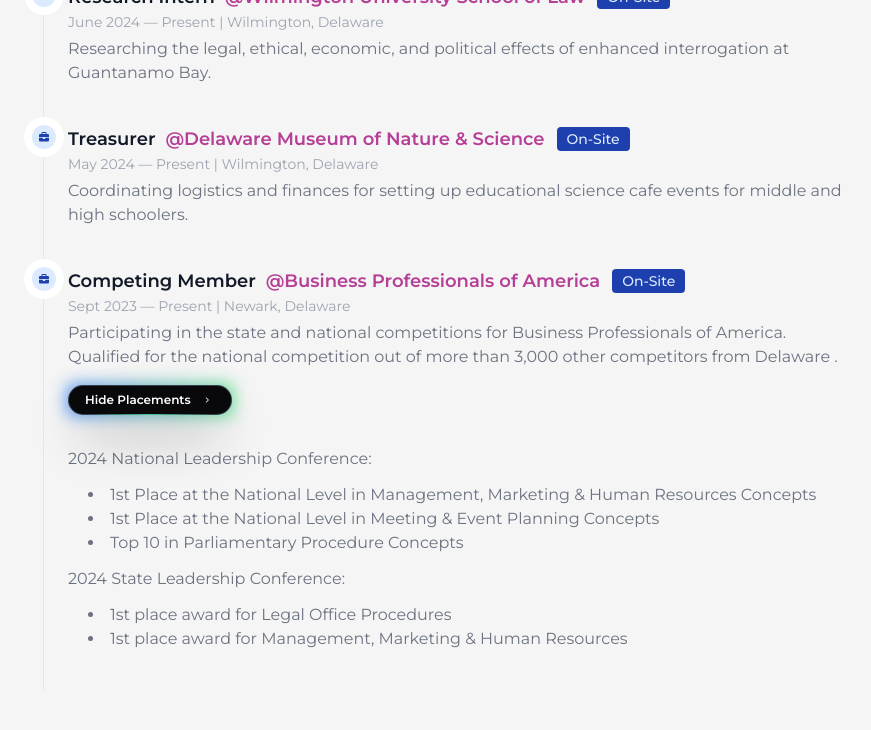
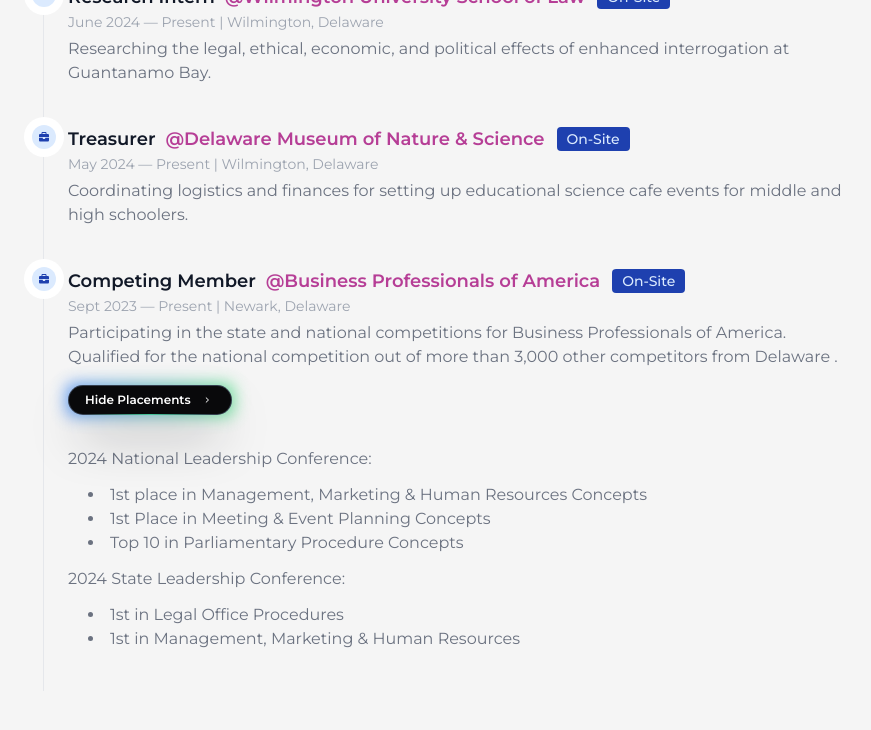
Before and after one commit to shriyanyamali/portfolio-v2, a Next.js app: page /resume in a window 1280 px wide. Both pictures are taken after a click on the button "Show Placements". Shown: the part 1509-2239 px from the top of the page, without its empty margins (197-1068 px from the left). Built offline with nearby package versions, Linux system fonts and the light colour scheme.

Commit message:
format fixes

```diff
--- a/src/components/ExperienceTimeline.js
+++ b/src/components/ExperienceTimeline.js
@@ -275,13 +275,10 @@ const ExperienceTimeline = () => {
 
                   <ul className="list-disc list-inside pl-5 text-gray-500 dark:text-gray-300">
                     <li>
-                      1st Place at the National Level in Management, Marketing &
-                      Human Resources Concepts
+                      1st place in Management, Marketing & Human Resources
+                      Concepts
                     </li>
-                    <li>
-                      1st Place at the National Level in Meeting & Event
-                      Planning Concepts
-                    </li>
+                    <li>1st Place in Meeting & Event Planning Concepts</li>
                     <li>Top 10 in Parliamentary Procedure Concepts</li>
                   </ul>
 
@@ -290,9 +287,9 @@ const ExperienceTimeline = () => {
                   </div>
 
                   <ul className="list-disc list-inside pl-5 text-gray-500 dark:text-gray-300">
-                    <li>1st place award for Legal Office Procedures</li>
+                    <li>1st in Legal Office Procedures</li>
                     <li>
-                      1st place award for Management, Marketing & Human
+                      1st in Management, Marketing & Human
                       Resources
                     </li>
                   </ul>
--- a/src/components/skills-meteor-cards/meteors-1.jsx
+++ b/src/components/skills-meteor-cards/meteors-1.jsx
@@ -31,7 +31,7 @@ export function MeteorsDemo1() {
 
           <p className="font-normal text-base text-slate-700 dark:text-slate-500 mb-4 relative z-50">
             Awarded By: The Delaware Mock Trial Committee <br />
-            Won the Best Attorney Award out of more than 300 other 9th, 10th, 11th, and 12th grade attorneys throughout the state of Delaware.
+            Description: Won the Best Attorney Award out of more than 300 other 9th, 10th, 11th, and 12th grade attorneys throughout the state of Delaware.
           </p>
 
           {/* <button className="border px-4 py-1 rounded-lg  border-gray-500 text-gray-300">
--- a/src/components/skills-meteor-cards/meteors-2.jsx
+++ b/src/components/skills-meteor-cards/meteors-2.jsx
@@ -30,7 +30,7 @@ export function MeteorsDemo2() {
 
           <p className="font-normal text-base text-slate-500 mb-4 relative z-50">
             Awarded By: Business Professionals of America <br />
-            1st Place at the State Level in Legal Office Procedures out of more
+            Description: 1st Place at the State Level in Legal Office Procedures out of more
             than 500 participants.
           </p>
 
--- a/src/components/skills-meteor-cards/meteors-3.jsx
+++ b/src/components/skills-meteor-cards/meteors-3.jsx
@@ -30,7 +30,7 @@ export function MeteorsDemo3() {
 
           <p className="font-normal text-base text-slate-700 dark:text-slate-500 mb-4 relative z-50">
             Awarded By: Business Professionals of America <br />
-            1st Place at the National Level in Meeting & Event Planning Concepts
+            Description: 1st Place at the National Level in Meeting & Event Planning Concepts
             out of more than 6,000 participants.
           </p>
 
--- a/src/components/skills-meteor-cards/meteors-4.jsx
+++ b/src/components/skills-meteor-cards/meteors-4.jsx
@@ -30,7 +30,7 @@ export function MeteorsDemo4() {
 
           <p className="font-normal text-base text-slate-700 dark:text-slate-500 mb-4 relative z-50">
             Awarded By: Business Professionals of America <br />
-            1st Place at the National Level in Management, Marketing & HR
+            Description: 1st Place at the National Level in Management, Marketing & HR
             Concepts out of more than 6,300 participants.
           </p>
 
```
